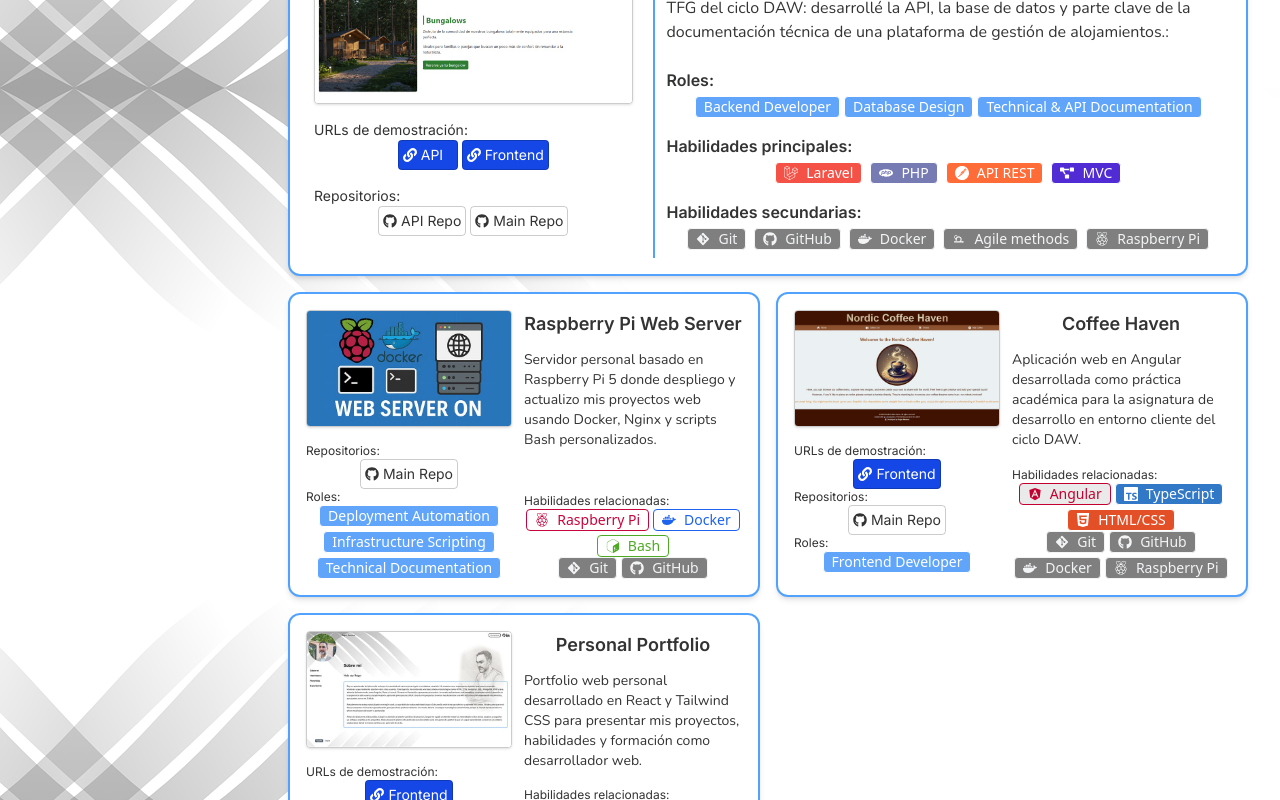
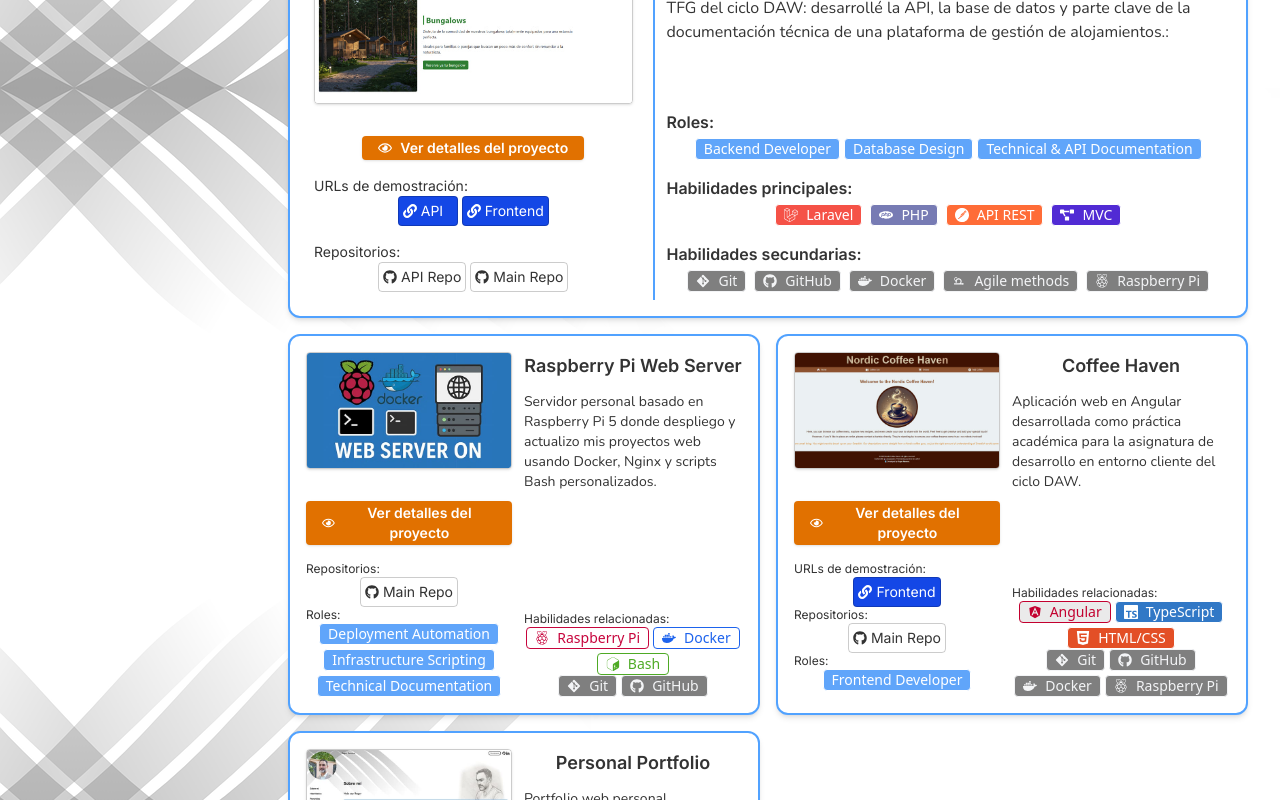
Before and after one commit to Roger486/roger-portfolio, a React (Vite) app: page / in a window 1280 px wide. Shown: the part 2180-2980 px from the top of the page. Built offline with nearby package versions, Linux system fonts and the light colour scheme.

Commit message:
feat: add and implement OpenModalButton component

```diff
--- a/src/features/projects/FeaturedProjectCard.jsx
+++ b/src/features/projects/FeaturedProjectCard.jsx
@@ -1,5 +1,6 @@
 import { useLanguage } from "../../context/LanguageContext";
 import ExternalLinkButton from "./ExternalLinkButton";
+import OpenModalButton from "./OpenModalButton";
 import ProjectBadge from "./ProjectBadge";
 
 export default function FeaturedProjectCard({ project, onClick }) {
@@ -46,7 +47,7 @@ export default function FeaturedProjectCard({ project, onClick }) {
       className="
         grid grid-cols-1 md:grid-cols-8 p-4
         border-2 rounded-xl bg-white border-blue-400 shadow-md
-        "
+      "
     >
       {/* Thumbnail + CTA */}
       <div className="col-span-3 p-2 md:mr-3">
@@ -62,6 +63,10 @@ export default function FeaturedProjectCard({ project, onClick }) {
             "
             onClick={onClick}
           />
+        </div>
+
+        <div className="mb-4 flex justify-center">
+          <OpenModalButton label={t("projects.viewDetails")} onClick={onClick} />
         </div>
 
         <div>
@@ -105,12 +110,22 @@ export default function FeaturedProjectCard({ project, onClick }) {
         </div>
         <div className="mb-2">
           <h4 className="mt-4 mb-1 font-semibold">{t("projects.roles")}:</h4>
-          <div className="flex flex-wrap gap-1 justify-center">{roleElements}</div>
+          <div className="flex flex-wrap gap-1 justify-center">
+            {roleElements}
+          </div>
           <div>
-            <h4 className="mt-4 mb-1 font-semibold">{t("projects.main-skills")}:</h4>
-            <div className="flex flex-wrap gap-2 justify-center">{mainSkillElements}</div>
-            <h4 className="mt-4 mb-1 font-semibold">{t("projects.secondary-skills")}:</h4>
-            <div className="flex flex-wrap gap-2 justify-center">{secondarySkillElements}</div>
+            <h4 className="mt-4 mb-1 font-semibold">
+              {t("projects.main-skills")}:
+            </h4>
+            <div className="flex flex-wrap gap-2 justify-center">
+              {mainSkillElements}
+            </div>
+            <h4 className="mt-4 mb-1 font-semibold">
+              {t("projects.secondary-skills")}:
+            </h4>
+            <div className="flex flex-wrap gap-2 justify-center">
+              {secondarySkillElements}
+            </div>
           </div>
         </div>
       </div>
--- /dev/null
+++ b/src/features/projects/OpenModalButton.jsx
@@ -0,0 +1,26 @@
+import { FaRegEye } from "react-icons/fa";
+
+export default function OpenModalButton({
+  onClick,
+  label = "Ver detalles",
+  icon = <FaRegEye />,
+}) {
+  return (
+    <button
+      onClick={onClick}
+      className="
+        mt-4 px-4 py-0.5 text-sm font-semibold
+        bg-amber-600 text-white rounded shadow
+        transition duration-300
+        hover:bg-amber-500 hover:text-amber-900 hover:scale-105
+        hover:shadow-xl
+        flex items-center gap-2
+      "
+      type="button"
+      aria-label={label}
+    >
+      {icon}
+      {label}
+    </button>
+  );
+}
--- a/src/features/projects/ProjectCard.jsx
+++ b/src/features/projects/ProjectCard.jsx
@@ -1,8 +1,9 @@
 import { useLanguage } from "../../context/LanguageContext";
 import ExternalLinkButton from "./ExternalLinkButton";
+import OpenModalButton from "./OpenModalButton";
 import ProjectBadge from "./ProjectBadge";
 
-export default function ProjectCard({ project }) {
+export default function ProjectCard({ project, onClick }) {
   const { t } = useLanguage();
 
   const demoUrlElements = project.demoUrls.map((demo) => {
@@ -61,6 +62,14 @@ export default function ProjectCard({ project }) {
             transition duration-300
             hover:scale-105 cursor-pointer
           "
+            onClick={onClick}
+          />
+        </div>
+
+        <div className="mb-4 flex justify-center">
+          <OpenModalButton
+            label={t("projects.viewDetails")}
+            onClick={onClick}
           />
         </div>
 
--- a/src/locales/en.json
+++ b/src/locales/en.json
@@ -46,6 +46,7 @@
   },
   "projects": {
     "title": "Projects",
+    "viewDetails": "View project details",
     "demo-urls": "Demo URLs",
     "repo-urls": "Repositories",
     "roles": "Roles",
--- a/src/locales/es.json
+++ b/src/locales/es.json
@@ -46,6 +46,7 @@
   },
   "projects": {
     "title": "Proyectos",
+    "viewDetails": "Ver detalles del proyecto",
     "demo-urls": "URLs de demostración",
     "repo-urls": "Repositorios",
     "roles": "Roles",
```
